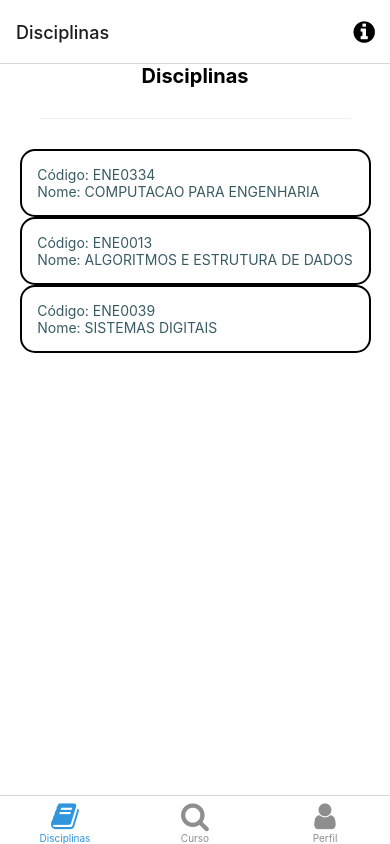
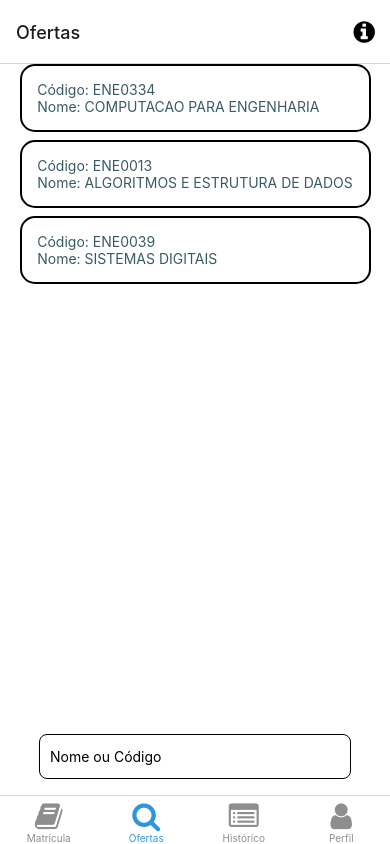
Before and after one commit to EnzoCrisostomo/MW2, a React Native app: screen /TabOferta in a window 390 px wide. Both pictures are taken after a click on the button "ENTRAR". Built offline with nearby package versions, Linux system fonts and the light colour scheme; what expo-linking would draw is missing.

Commit message:
Pesquisa oferta

```diff
--- a/components/CardDisciplina.tsx
+++ b/components/CardDisciplina.tsx
@@ -1,3 +1,4 @@
+import { useState } from "react";
 import {
     SafeAreaView,
     StyleSheet,
@@ -6,36 +7,123 @@ import {
     Alert,
     Image,
     Pressable,
+    Modal,
 } from "react-native";
 import { Text, View } from "../components/Themed";
 import { Disciplina } from "../types";
 
-interface Props{
+interface Props {
     disciplina: Disciplina;
 }
 
-export const CardDisciplina: React.FC<Props> = ({disciplina}) => {
+export const CardDisciplina: React.FC<Props> = ({ disciplina }) => {
+    const [modalVisible, setModalVisible] = useState(false);
+
     return (
-        <Pressable style={styles.container} android_ripple={{color: "black"}} onPress={() => {alert(disciplina.nome)}}>
-            <Text style={styles.texto}>Código: {disciplina.codigo.toString()}</Text>
+        <Pressable
+            style={styles.container}
+            android_ripple={{ color: "black" }}
+            onPress={() => {
+                setModalVisible(true);
+            }}
+        >
+            <Text style={styles.texto}>
+                Código: {disciplina.codigo.toString()}
+            </Text>
             <Text style={styles.texto}>Nome: {disciplina.nome}</Text>
+            <ModalTurmas visible={modalVisible} setVisible={setModalVisible} disciplina={disciplina}></ModalTurmas>
         </Pressable>
     );
 };
 
+interface ModalProps {
+    visible: boolean;
+    setVisible: React.Dispatch<React.SetStateAction<boolean>>,
+    disciplina: Disciplina;
+}
+
+const ModalTurmas: React.FC<ModalProps> = ({ disciplina, visible, setVisible }) => {
+    return (
+        <Modal
+        animationType="fade"
+        transparent={true}
+        visible={visible}
+        onRequestClose={() => {
+          Alert.alert("Modal has been closed.");
+          setVisible(!visible);
+        }}
+      >
+        <View style={styles.centeredViewModal}>
+          <View style={styles.modalView}>
+            <Text style={styles.modalText}>{disciplina.nome}</Text>
+            <Pressable
+              style={[styles.button, styles.buttonClose]}
+              onPress={() => setVisible(!visible)}
+            >
+              <Text style={styles.textStyle}>Hide Modal</Text>
+            </Pressable>
+          </View>
+        </View>
+      </Modal>
+    );
+};
+
 const styles = StyleSheet.create({
-    container:{
-        backgroundColor: 'white',
-        color: 'black',
-        borderStyle: 'solid',
+    container: {
+        backgroundColor: "white",
+        color: "black",
+        borderStyle: "solid",
         borderColor: "black",
         borderWidth: 2,
         borderRadius: 15,
         padding: 15,
         minWidth: "95%",
         marginHorizontal: 10,
+        marginBottom: 8,
     },
     texto: {
-        color: "#395B64"
-    }
+        color: "#395B64",
+    },
+    centeredViewModal: {
+        flex: 1,
+        justifyContent: "center",
+        alignItems: "center",
+        backgroundColor: "rgba(0, 0, 0, 0.2)"
+      },
+      modalView: {
+        margin: 20,
+        backgroundColor: "white",
+        borderRadius: 20,
+        padding: 35,
+        alignItems: "center",
+        shadowColor: "#000",
+        shadowOffset: {
+          width: 0,
+          height: 2
+        },
+        shadowOpacity: 0.25,
+        shadowRadius: 4,
+        elevation: 5
+      },
+      button: {
+        borderRadius: 20,
+        padding: 10,
+        elevation: 2
+      },
+      buttonOpen: {
+        backgroundColor: "#F194FF",
+      },
+      buttonClose: {
+        backgroundColor: "#2196F3",
+      },
+      textStyle: {
+        color: "white",
+        fontWeight: "bold",
+        textAlign: "center"
+      },
+      modalText: {
+        marginBottom: 15,
+        textAlign: "center",
+        color: "black"
+      }
 });
--- a/navigation/index.tsx
+++ b/navigation/index.tsx
@@ -18,7 +18,7 @@ import Colors from "../constants/Colors";
 import useColorScheme from "../hooks/useColorScheme";
 import ModalScreen from "../screens/ModalScreen";
 import NotFoundScreen from "../screens/NotFoundScreen";
-import TabOneScreen from "../screens/TabDisciplinas";
+import TabOferta from "../screens/TabOferta";
 import TabTwoScreen from "../screens/TabTwoScreen";
 import {
     RootStackParamList,
@@ -79,17 +79,29 @@ function BottomTabNavigator() {
 
     return (
         <BottomTab.Navigator
-      initialRouteName="TabDisciplinas"
+            initialRouteName="TabMatriculas"
             screenOptions={{
                 tabBarActiveTintColor: Colors[colorScheme].tint,
             }}
         >
             <BottomTab.Screen
-        name="TabDisciplinas"
-        component={TabOneScreen}
-        options={({ navigation }: RootTabScreenProps<"TabDisciplinas">) => ({
-          title: "Disciplinas",
-          tabBarIcon: ({ color }) => <TabBarIcon name="book" color={color} />,
+                name="TabMatriculas"
+                component={TabTwoScreen}
+                options={{
+                    title: "Matrícula",
+                    tabBarIcon: ({ color }) => (
+                        <TabBarIcon name="book" color={color} />
+                    ),
+                }}
+            />
+            <BottomTab.Screen
+                name="TabOferta"
+                component={TabOferta}
+                options={({ navigation }: RootTabScreenProps<"TabOferta">) => ({
+                    title: "Ofertas",
+                    tabBarIcon: ({ color }) => (
+                        <TabBarIcon name="search" color={color} />
+                    ),
                     headerRight: () => (
                         <Pressable
                             onPress={() => navigation.navigate("Modal")}
@@ -108,11 +120,13 @@ function BottomTabNavigator() {
                 })}
             />
             <BottomTab.Screen
-        name="TabCurso"
+                name="TabHistorico"
                 component={TabTwoScreen}
                 options={{
-          title: "Curso",
-          tabBarIcon: ({ color }) => <TabBarIcon name="search" color={color} />,
+                    title: "Histórico",
+                    tabBarIcon: ({ color }) => (
+                        <TabBarIcon name="list-alt" color={color} />
+                    ),
                 }}
             />
             <BottomTab.Screen
@@ -120,7 +134,9 @@ function BottomTabNavigator() {
                 component={TabTwoScreen}
                 options={{
                     title: "Perfil",
-          tabBarIcon: ({ color }) => <TabBarIcon name="user" color={color} />,
+                    tabBarIcon: ({ color }) => (
+                        <TabBarIcon name="user" color={color} />
+                    ),
                 }}
             />
         </BottomTab.Navigator>
--- a/screens/TabDisciplinas.tsx
+++ /dev/null
@@ -1,53 +0,0 @@
-import { FlatList, ListRenderItem, StyleSheet, ScrollView } from "react-native";
-
-import EditScreenInfo from "../components/EditScreenInfo";
-import { Text, View } from "../components/Themed";
-import { RootTabScreenProps } from "../types";
-import { CardDisciplina } from "../components/CardDisciplina";
-import { disciplinas } from "../Mocks/disciplinas";
-import { Disciplina } from "../types";
-
-export default function TabDisciplinas({
-    navigation,
-}: RootTabScreenProps<"TabDisciplinas">) {
-
-  const renderItem: ListRenderItem<Disciplina> = ({ item }) => (
-    <CardDisciplina disciplina={item} />
-  );
-    return (
-            <View style={styles.container}>
-                <Text style={styles.title}>Disciplinas</Text>
-                <View
-                    style={styles.separator}
-                    lightColor="#eee"
-                    darkColor="rgba(255,255,255,0.1)"
-                />
-                <FlatList<Disciplina>
-                    data={disciplinas}
-                    keyExtractor={(item, index) => {
-                        return item.codigo.toString();
-                    }}
-                    renderItem={renderItem}
-                    onRefresh={() => {}}
-                    refreshing={false}
-                />
-            </View>
-    );
-}
-
-const styles = StyleSheet.create({
-    container: {
-        flex: 1,
-        alignItems: "center",
-        justifyContent: "center",
-    },
-    title: {
-        fontSize: 20,
-        fontWeight: "bold",
-    },
-    separator: {
-        marginVertical: 30,
-        height: 1,
-        width: "80%",
-    },
-});
--- /dev/null
+++ b/screens/TabOferta.tsx
@@ -0,0 +1,79 @@
+import { useState } from "react";
+
+import {
+    FlatList,
+    ListRenderItem,
+    StyleSheet,
+    ScrollView,
+    TextInput,
+} from "react-native";
+
+import EditScreenInfo from "../components/EditScreenInfo";
+import { Text, View } from "../components/Themed";
+import { RootTabScreenProps } from "../types";
+import { CardDisciplina } from "../components/CardDisciplina";
+import { disciplinas } from "../Mocks/disciplinas";
+import { Disciplina } from "../types";
+
+export default function TabOferta({
+    navigation,
+}: RootTabScreenProps<"TabOferta">) {
+    const renderItem: ListRenderItem<Disciplina> = ({ item }) => (
+        <CardDisciplina disciplina={item} />
+    );
+
+    const [disciplinasFiltradas, setDisciplinasFiltradas] = useState(disciplinas);
+
+    function filtrarOferta(texto: String): void {
+
+        const dadosFiltrados = disciplinas.filter(item => {
+
+          let fullString : String = item.codigo + "%" + item.nome;
+
+          fullString = fullString.toUpperCase();
+
+          return fullString.indexOf(texto.toUpperCase()) > -1;
+        });
+        setDisciplinasFiltradas(dadosFiltrados);
+      }
+
+    return (
+        <View style={styles.container}>
+            <FlatList<Disciplina>
+                data={disciplinasFiltradas}
+                keyExtractor={(item, index) => {
+                    return item.codigo.toString();
+                }}
+                renderItem={renderItem}
+                onRefresh={() => {}}
+                refreshing={false}
+            />
+            <TextInput
+                style={styles.input}
+                placeholder="Nome ou Código "
+                onChangeText={(text) => {filtrarOferta(text)}}
+            />
+        </View>
+    );
+}
+
+const styles = StyleSheet.create({
+    container: {
+        flex: 1,
+        alignItems: "center",
+        justifyContent: "center",
+    },
+    title: {
+        fontSize: 20,
+        fontWeight: "bold",
+    },
+    input: {
+        height: 45,
+        width: "80%",
+        margin: 16,
+        borderWidth: 1,
+        padding: 10,
+        backgroundColor: "#ffffff",
+        borderRadius: 8,
+    },
+});
```
Also changed, not shown: types.tsx (+19 -21 lines). Lines whose indentation alone changed are shown as unchanged.
